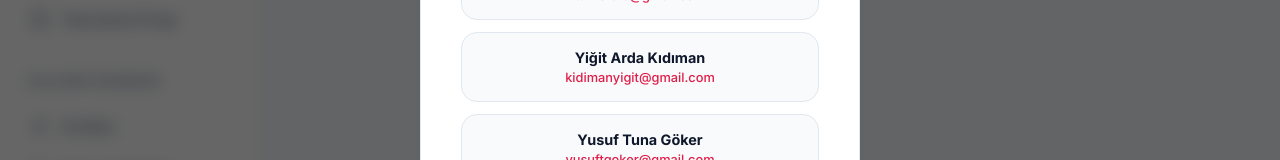
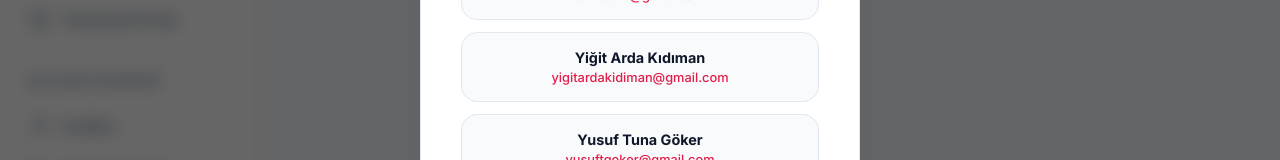
Before and after one commit to HSD-OSTIMTECH/CoreTeamWebSite, a React (Vite) app in the folder frontend/: page /support in a window 1280 px wide. Shown: the part 403-563 px from the top of the page. Built offline with nearby package versions, Linux system fonts and the light colour scheme; no server answers; sample sign-in values are in the browser's storage.

Commit message:
feat: add Support page with contact information modal

```diff
--- a/frontend/src/pages/Support.jsx
+++ b/frontend/src/pages/Support.jsx
@@ -69,7 +69,7 @@ const Support = () => {
             </div>
             <div style={{ padding: '16px', borderRadius: '16px', backgroundColor: 'var(--bg-color)', color: 'var(--text-main)', fontWeight: '700', fontSize: '0.9rem', border: '1px solid var(--border-color)', display: 'flex', flexDirection: 'column', alignItems: 'center', gap: '4px' }}>
               <span>Yiğit Arda Kıdıman</span>
-              <span style={{ fontSize: '0.8rem', color: 'var(--primary-color)', fontWeight: '500' }}>kidimanyigit@gmail.com</span>
+              <span style={{ fontSize: '0.8rem', color: 'var(--primary-color)', fontWeight: '500' }}>yigitardakidiman@gmail.com</span>
             </div>
             <div style={{ padding: '16px', borderRadius: '16px', backgroundColor: 'var(--bg-color)', color: 'var(--text-main)', fontWeight: '700', fontSize: '0.9rem', border: '1px solid var(--border-color)', display: 'flex', flexDirection: 'column', alignItems: 'center', gap: '4px' }}>
               <span>Yusuf Tuna Göker</span>
```
